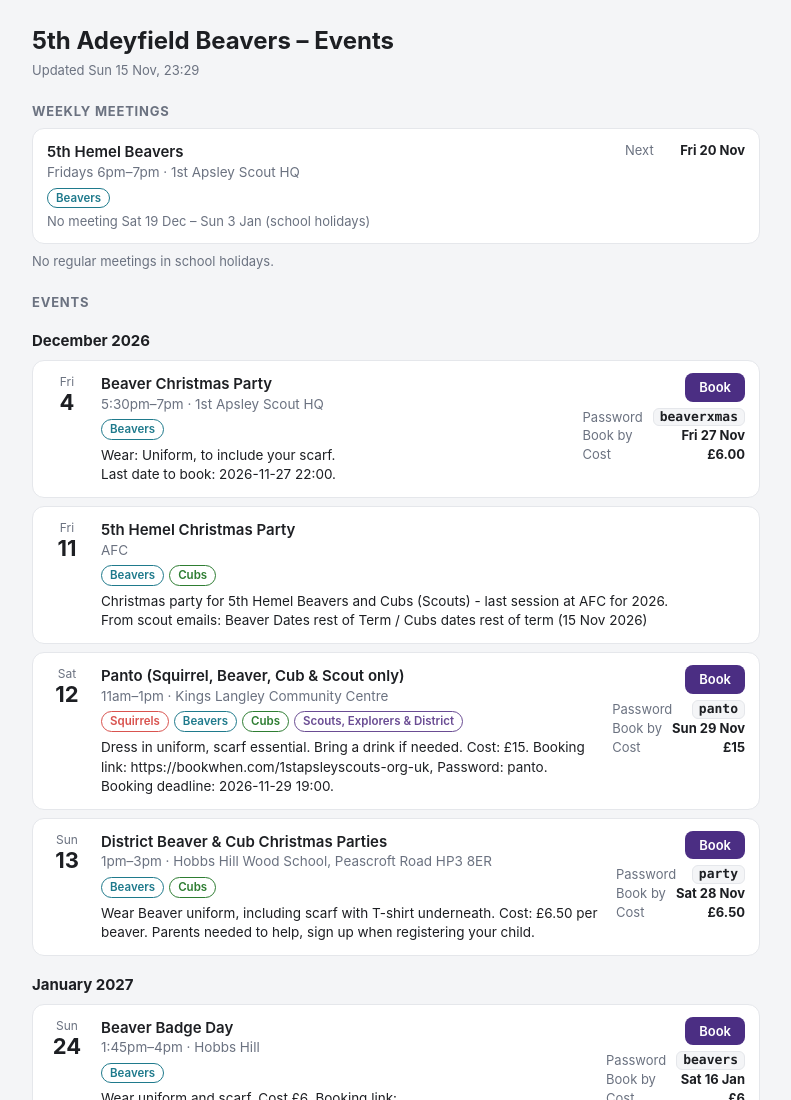
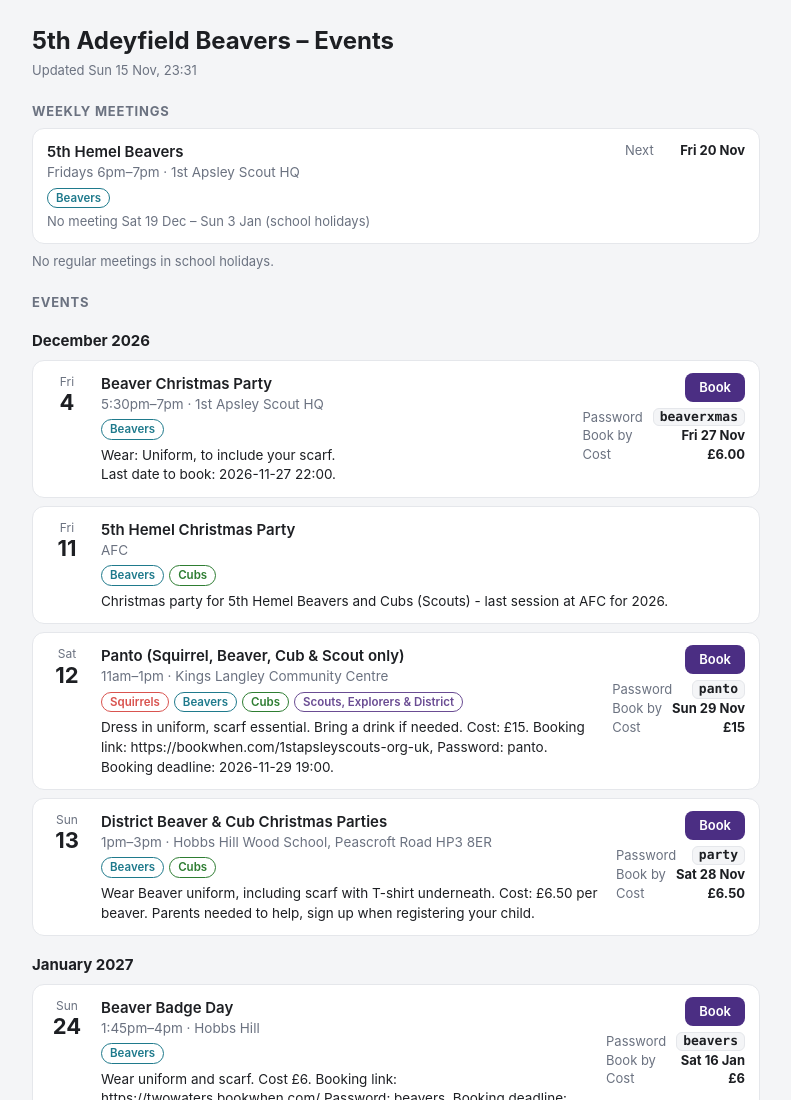
Before and after one commit to achristofi-bot/5th-Hemel-Events, a plain HTML site: page beavers/index.html in a window 1280 px wide. Shown: the top 1100 px of the page, without its empty margins (244-1035 px from the left). Drawn offline with Linux system fonts and the light colour scheme.

Commit message:
Update scouting pages

```diff
--- a/beavers/index.html
+++ b/beavers/index.html
@@ -40,7 +40,7 @@ a{color:var(--accent)}
  .ev > .main:first-child{grid-column:1 / -1}}
 </style></head><body><div class="wrap">
 <h1>5th Adeyfield Beavers – Events</h1>
-<div class="upd">Updated Sun 15 Nov, 23:29</div>
+<div class="upd">Updated Sun 15 Nov, 23:31</div>
 
 
 <h2>Weekly meetings</h2><div class="ev" data-r="beavers">
@@ -63,7 +63,7 @@ a{color:var(--accent)}
   <div class="main"><div class="t">5th Hemel Christmas Party</div>
   <div class="sub">AFC</div>
   <div><span class="chip" style="--c:#1f7a8c">Beavers</span><span class="chip" style="--c:#2e7d32">Cubs</span></div>
-  <div class="notes">Christmas party for 5th Hemel Beavers and Cubs (Scouts) - last session at AFC for 2026.<br>From scout emails: Beaver Dates rest of Term / Cubs dates rest of term (15 Nov 2026)</div></div>
+  <div class="notes">Christmas party for 5th Hemel Beavers and Cubs (Scouts) - last session at AFC for 2026.</div></div>
 
 </div><div class="ev" data-r="squirrels beavers cubs5 other">
   <div class="date"><span>Sat</span><b>12</b></div>
```
Also changed, not shown: cubs/index.html (+2 -2 lines), index.html (+2 -2 lines).
